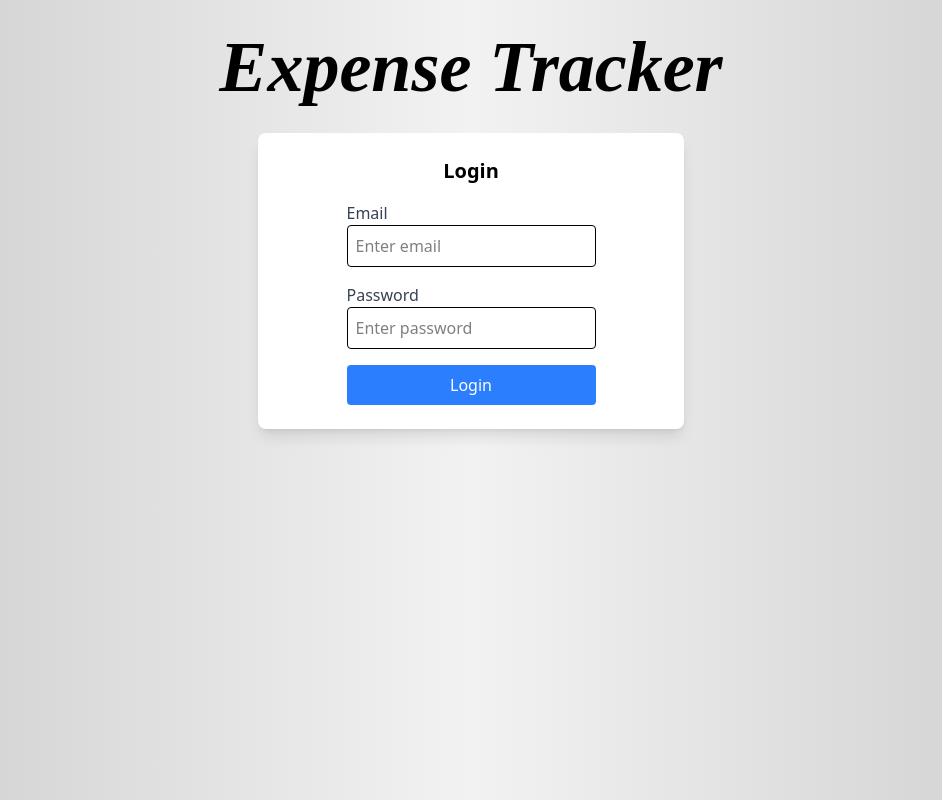
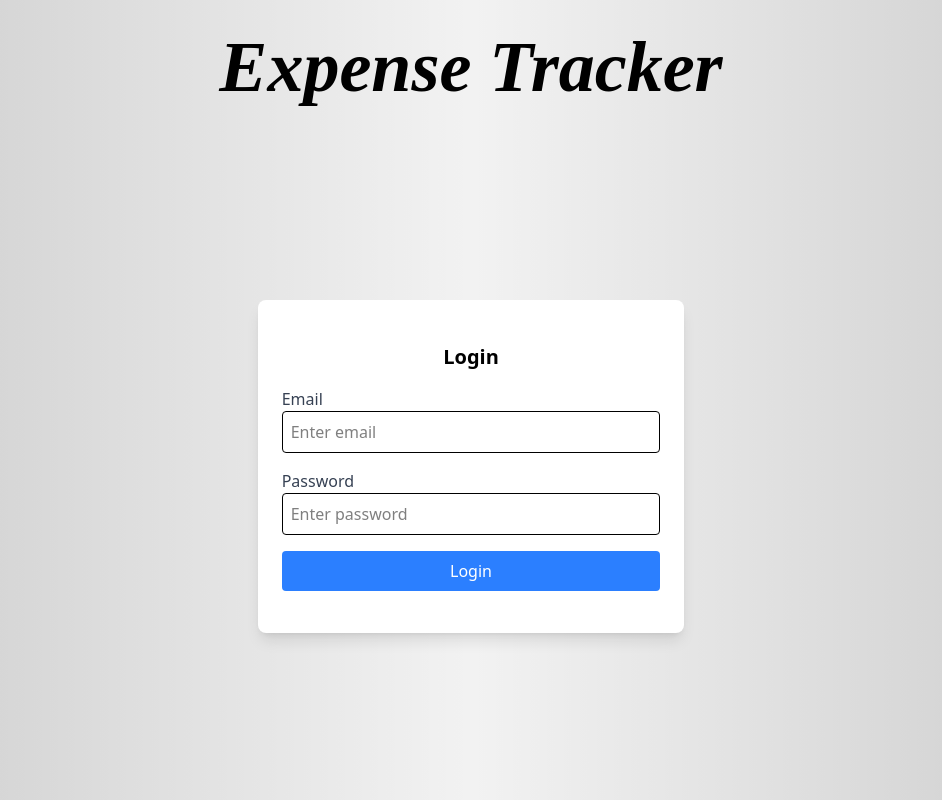
Before and after one commit to ADKeiber/VueJSExploration, a Vue app in the folder ExpenseTracker/: page / in a window 1280 px wide. Shown: the whole page, without its empty margins (169-1111 px from the left). Built offline with nearby package versions, Linux system fonts and the light colour scheme.

Commit message:
center login and expand

```diff
--- a/ExpenseTracker/src/App.vue
+++ b/ExpenseTracker/src/App.vue
@@ -12,7 +12,7 @@
     <div class="w-full h-1/6 flex flex-col justify-center">
       <h1 class="header font-bold text-7xl text-center">Expense Tracker</h1>
     </div>
-    <div class="flex justify-center">
+    <div class="flex flex-col justify-center items-center h-5/6">
       <LoginModal v-if="!loggedIn"></LoginModal>
       <ExpenseDashboard v-else></ExpenseDashboard>
     </div>
--- a/ExpenseTracker/src/components/LoginModal.vue
+++ b/ExpenseTracker/src/components/LoginModal.vue
@@ -8,7 +8,7 @@
       <h2 class="text-xl font-semibold">Login</h2>
     </div>
 
-    <form>
+    <form class="w-full max-w-100">
       <div class="mb-4">
         <label class="block text-gray-700">Email</label>
         <input type="email" class="w-full p-2 border rounded focus:ring-2 focus:ring-blue-500" placeholder="Enter email">
```
